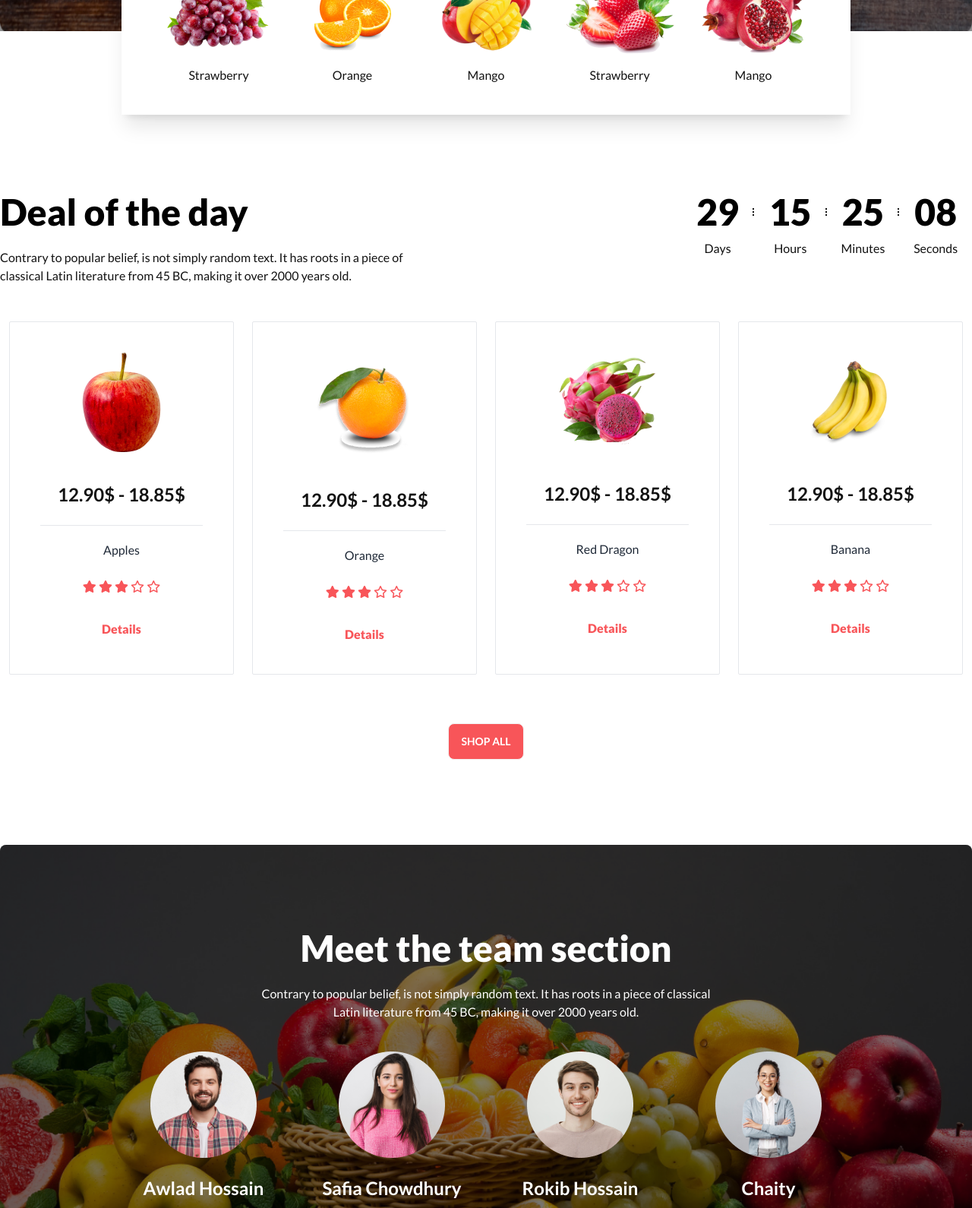
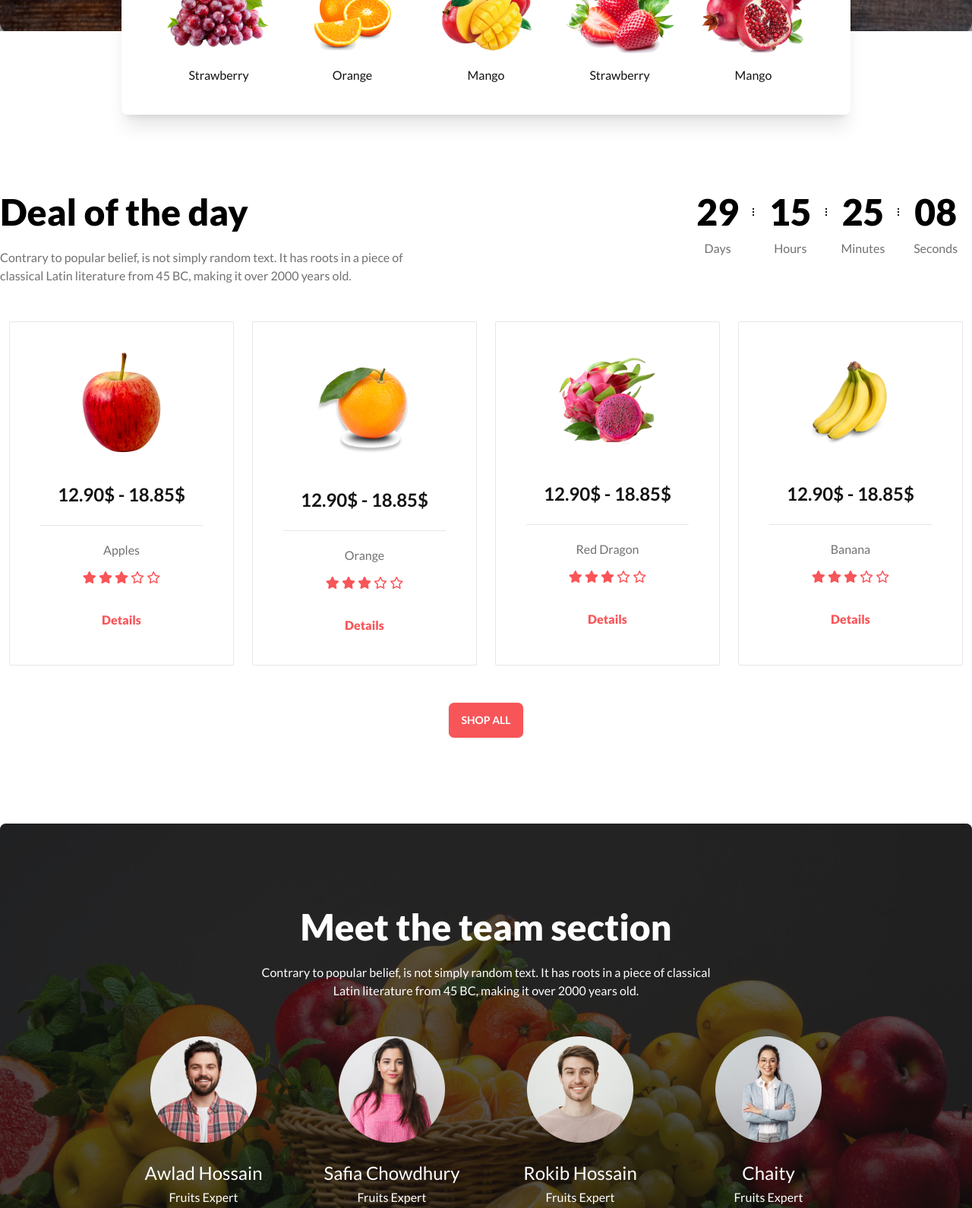
Before and after one commit to shihabshohag/Assignment_three, a plain HTML site: page index.html in a window 1280 px wide. Shown: the part 1071-2661 px from the top of the page at 76% size. Drawn offline with nearby package versions, Linux system fonts and the light colour scheme; grey boxes are pictures that could not be loaded.

Commit message:
desktop device done

```diff
--- a/index.html
+++ b/index.html
@@ -366,7 +366,7 @@
       <!-- catagory section -->
       <section class="catagory max-w-screen-xl m-auto hidden lg:block relative">
         <div
-          class="catagory-main grid grid-cols-5 justify-center mx-40 absolute -top-32 left-0 right-0 m-auto z-50 bg-white p-10 shadow-xl"
+          class="catagory-main grid grid-cols-5 justify-center mx-40 absolute -top-32 left-0 right-0 m-auto z-50 rounded-lg bg-white p-10 shadow-xl"
         >
           <div class="catagory-box">
             <img class="m-auto" src="./images/fruit1.png" alt="" />
@@ -408,7 +408,7 @@
               Deal of the day
             </h1>
             <p
-              class="text-[#121212] text-md text-center lg:text-left lg:pr-24 mb-10"
+              class="text-[#12121299] text-md text-center lg:text-left lg:pr-24 mb-10"
             >
               Contrary to popular belief, is not simply random text. It has
               roots in a piece of classical Latin literature from 45 BC, making
@@ -418,25 +418,25 @@
           <div class="flex justify-center lg:justify-end">
             <div class="time-box">
               <h1 class="text-black text-5xl font-extrabold px-5">29</h1>
-              <p class="text-[#121212] text-md font-medium mt-3 text-center">
+              <p class="text-[#12121299] text-md font-medium mt-3 text-center">
                 Days
               </p>
             </div>
             <div class="time-box1">
               <h1 class="text-black text-5xl font-extrabold px-5">15</h1>
-              <p class="text-[#121212] text-md font-medium mt-3 text-center">
+              <p class="text-[#12121299] text-md font-medium mt-3 text-center">
                 Hours
               </p>
             </div>
             <div class="time-box2">
               <h1 class="text-black text-5xl font-extrabold px-5">25</h1>
-              <p class="text-[#121212] text-md font-medium mt-3 text-center">
+              <p class="text-[#12121299] text-md font-medium mt-3 text-center">
                 Minutes
               </p>
             </div>
             <div class="time-box3">
               <h1 class="text-black text-5xl font-extrabold px-5">08</h1>
-              <p class="text-[#121212] text-md font-medium mt-3 text-center">
+              <p class="text-[#12121299] text-md font-medium mt-3 text-center">
                 Seconds
               </p>
             </div>
@@ -457,7 +457,7 @@
               12.90$ - 18.85$
             </h3>
             <hr />
-            <h4 class="mt-5 text-base mb-6">Apples</h4>
+            <h4 class="mt-5 text-base mb-3 text-[#12121299]">Apples</h4>
             <div class="mb-8 text-[#F85559]">
               <i class="fa-solid fa-star"></i>
               <i class="fa-solid fa-star"></i>
@@ -479,7 +479,7 @@
                   <h3 class="text-4xl my-6 font-extrabold text-[#121212]">
                     Apples
                   </h3>
-                  <p class="text-base mt">
+                  <p class="text-base text-[#12121299]">
                     Professional employees are there for you to pick the most
                     amazing and fresh fruits.
                   </p>
@@ -517,7 +517,7 @@
               12.90$ - 18.85$
             </h3>
             <hr />
-            <h4 class="mt-5 text-base mb-6">Orange</h4>
+            <h4 class="mt-5 text-base mb-3 text-[#12121299]">Orange</h4>
             <div class="mb-8 text-[#F85559]">
               <i class="fa-solid fa-star"></i>
               <i class="fa-solid fa-star"></i>
@@ -539,7 +539,7 @@
                   <h3 class="text-4xl my-6 font-extrabold text-[#121212]">
                     Orange
                   </h3>
-                  <p class="text-base mt">
+                  <p class="text-base text-[#12121299]">
                     Professional employees are there for you to pick the most
                     amazing and fresh fruits.
                   </p>
@@ -577,7 +577,7 @@
               12.90$ - 18.85$
             </h3>
             <hr />
-            <h4 class="mt-5 text-base mb-6">Red Dragon</h4>
+            <h4 class="mt-5 text-base mb-3 text-[#12121299]">Red Dragon</h4>
             <div class="mb-8 text-[#F85559]">
               <i class="fa-solid fa-star"></i>
               <i class="fa-solid fa-star"></i>
@@ -599,7 +599,7 @@
                   <h3 class="text-4xl my-6 font-extrabold text-[#121212]">
                     Red Dragon
                   </h3>
-                  <p class="text-base mt">
+                  <p class="text-base text-[#12121299]">
                     Professional employees are there for you to pick the most
                     amazing and fresh fruits.
                   </p>
@@ -637,7 +637,7 @@
               12.90$ - 18.85$
             </h3>
             <hr />
-            <h4 class="mt-5 text-base mb-6">Banana</h4>
+            <h4 class="mt-5 text-base mb-3 text-[#12121299]">Banana</h4>
             <div class="mb-8 text-[#F85559]">
               <i class="fa-solid fa-star"></i>
               <i class="fa-solid fa-star"></i>
@@ -659,7 +659,7 @@
                   <h3 class="text-4xl my-6 font-extrabold text-[#121212]">
                     Banana
                   </h3>
-                  <p class="text-base mt">
+                  <p class="text-base text-[#12121299]">
                     Professional employees are there for you to pick the most
                     amazing and fresh fruits.
                   </p>
@@ -687,7 +687,7 @@
             </dialog>
           </div>
         </div>
-        <div class="m-auto text-center mt-16">
+        <div class="m-auto text-center mt-12">
           <button
             class="btn bg-[#F85559] text-white hover:bg-transparent hover:border-[#F85559] hover:text-[#F85559]"
           >
@@ -714,11 +714,11 @@
         </div>
         <!-- team member section -->
         <div
-          class="grid grid-cols-1 md:grid-cols-2 lg:grid-cols-4 team-member mt-10"
+          class="grid grid-cols-1 md:grid-cols-2 lg:grid-cols-4 team-member mt-12"
         >
           <div class="text-center mb-5 md:mb-5 lg:mb-0">
             <img class="m-auto" src="./images/member1.png" alt="" />
-            <h1 class="text-white text-2xl font-bold mt-6">Awlad Hossain</h1>
+            <h1 class="text-white text-2xl font-medium mt-6">Awlad Hossain</h1>
             <h4 class="text-white text-base mt-1">Fruits Expert</h4>
             <div class="icon mt-2">
               <i
@@ -734,7 +734,9 @@
           </div>
           <div class="text-center mb-5 md:mb-5 lg:mb-0">
             <img class="m-auto" src="./images/member2.png" alt="" />
-            <h1 class="text-white text-2xl font-bold mt-6">Safia Chowdhury</h1>
+            <h1 class="text-white text-2xl font-medium mt-6">
+              Safia Chowdhury
+            </h1>
             <h4 class="text-white text-base mt-1">Fruits Expert</h4>
             <div class="icon mt-2">
               <i
@@ -750,7 +752,7 @@
           </div>
           <div class="text-center mb-5 md:mb-5 lg:mb-0">
             <img class="m-auto" src="./images/member3.png" alt="" />
-            <h1 class="text-white text-2xl font-bold mt-6">Rokib Hossain</h1>
+            <h1 class="text-white text-2xl font-medium mt-6">Rokib Hossain</h1>
             <h4 class="text-white text-base mt-1">Fruits Expert</h4>
             <div class="icon mt-2">
               <i
@@ -766,7 +768,7 @@
           </div>
           <div class="text-center">
             <img class="m-auto" src="./images/member4.png" alt="" />
-            <h1 class="text-white text-2xl font-bold mt-6">Chaity</h1>
+            <h1 class="text-white text-2xl font-medium mt-6">Chaity</h1>
             <h4 class="text-white text-base mt-1">Fruits Expert</h4>
             <div class="icon mt-2">
               <i
@@ -799,7 +801,7 @@
           <div class="">
             <div class="flex mb-8">
               <div class="mr-6">
-                <img class="mt-2" src="./images/Group 46.png" alt="" />
+                <img class="mt-2 w-20" src="./images/Group 46.png" alt="" />
               </div>
               <div class="why1">
                 <h3 class="text-xl font-extrabold text-[#121212] pb-4">
@@ -813,7 +815,7 @@
             </div>
             <div class="flex mb-8">
               <div class="mr-6">
-                <img class="mt-2" src="./images/Group 46 (1).png" alt="" />
+                <img class="mt-2 w-20" src="./images/Group 46 (1).png" alt="" />
               </div>
               <div class="why1">
                 <h3 class="text-xl font-extrabold text-[#121212] pb-4">
@@ -827,7 +829,7 @@
             </div>
             <div class="flex">
               <div class="mr-6">
-                <img class="mt-2" src="./images/Group 46 (2).png" alt="" />
+                <img class="mt-2 w-20" src="./images/Group 46 (2).png" alt="" />
               </div>
               <div class="why1">
                 <h3 class="text-xl font-extrabold text-[#121212] pb-4">
@@ -855,7 +857,7 @@
                 </p>
               </div>
               <div class="ml-6">
-                <img class="mt-2" src="./images/Group 49.png" alt="" />
+                <img class="mt-2 w-20" src="./images/Group 49.png" alt="" />
               </div>
             </div>
             <div class="flex mb-8">
@@ -869,7 +871,7 @@
                 </p>
               </div>
               <div class="ml-6">
-                <img class="mt-2" src="./images/Group 48.png" alt="" />
+                <img class="mt-2 w-20" src="./images/Group 48.png" alt="" />
               </div>
             </div>
             <div class="flex">
@@ -883,7 +885,7 @@
                 </p>
               </div>
               <div class="ml-6">
-                <img class="mt-2" src="./images/Group 47.png" alt="" />
+                <img class="mt-2 w-20" src="./images/Group 47.png" alt="" />
               </div>
             </div>
           </div>
--- a/styles/style.css
+++ b/styles/style.css
@@ -84,7 +84,7 @@ i {
   background-position: center;
   background-repeat: no-repeat;
   background-size: cover;
-  box-shadow: inset 0 0 0 2000px rgba(0, 0, 0, 0.493);
+  box-shadow: inset 0 0 0 2000px #121212b3;
 }
 .team-member {
   width: 80%;
```
